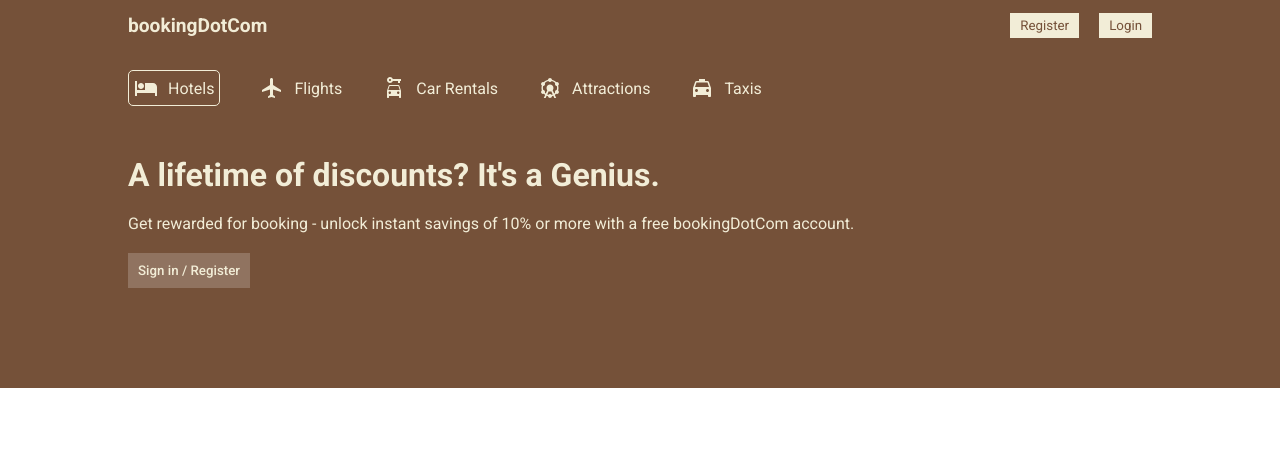
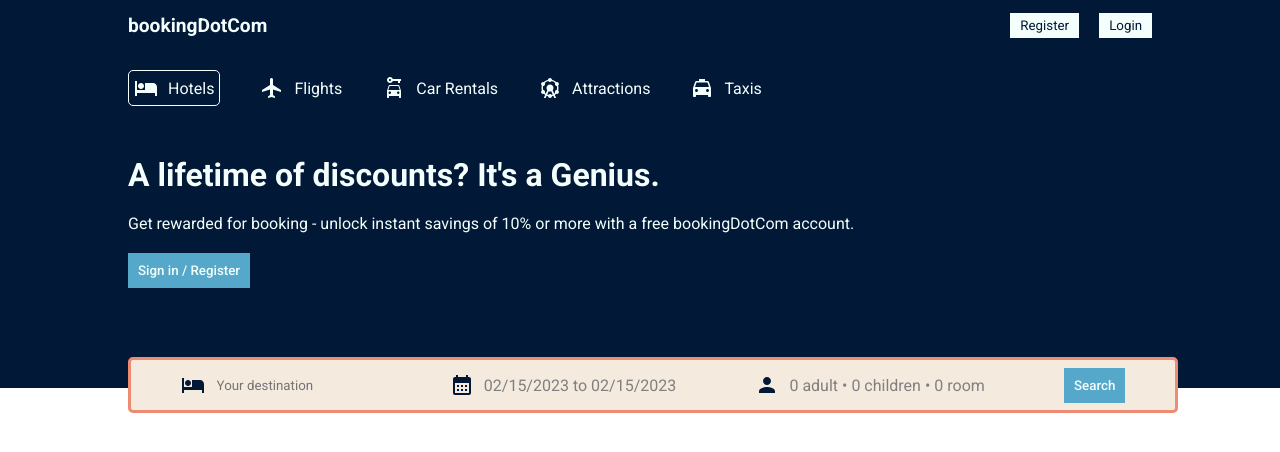
Before and after one commit to OutcastR07/booking-app, a React (Create React App) app in the folder frontend/: page / in a window 1280 px wide. Shown: the top 452 px of the page. Built offline with nearby package versions, Linux system fonts and the light colour scheme.

Commit message:
search-bar design

```diff
--- a/frontend/package.json
+++ b/frontend/package.json
@@ -12,7 +12,9 @@
     "@testing-library/jest-dom": "^5.16.5",
     "@testing-library/react": "^13.4.0",
     "@testing-library/user-event": "^13.5.0",
+    "date-fns": "^2.29.3",
     "react": "^18.2.0",
+    "react-date-range": "^1.4.0",
     "react-dom": "^18.2.0",
     "react-router-dom": "^6.8.1",
     "react-scripts": "5.0.1",
--- a/frontend/src/components/header/Header.css
+++ b/frontend/src/components/header/Header.css
@@ -1,14 +1,19 @@
 .header {
-    background-color: #755139FF;
-    color: #F2EDD7FF;
+    background-color: #011936FF;
+    color: #F4FFFDFF;
     display: flex;
     justify-content: center;
+    position: relative;
 }
 
 .header__container {
     width: 100%;
     max-width: 1024px;
     margin: 20px 0px 100px 0px;
+}
+
+.header__container.listMode {
+    margin: 20px 0px 0px 0px;
 }
 
 .header__list {
@@ -25,7 +30,7 @@
 }
 
 .header__listItem.active {
-    border: 1px solid #F2EDD7FF;
+    border: 1px solid #F4FFFDFF;
     padding: 5px;
     border-radius: 5px;
 }
@@ -35,10 +40,98 @@
 }
 
 .header__button {
-    background-color: #907360;
-    color: #F2EDD7FF;
+    background-color: #56A8CBFF;
+    color: #F4FFFDFF;
     font-weight: 500;
     border: none;
     padding: 10px;
     cursor: pointer;
 }
+
+.header__search {
+    height: 30px;
+    background-color: #F4EADE;
+    border: 3px solid #ED8C72;
+    display: flex;
+    align-items: center;
+    justify-content: space-around;
+    padding: 10px;
+    border-radius: 5px;
+    position: absolute;
+    bottom: -25px;
+    width: 100%;
+    max-width: 1024px;
+}
+
+.header__icon {
+    color: #011936FF
+}
+
+.header__searchItem {
+    display: flex;
+    align-items: center;
+    gap: 10px;
+}
+
+.header__searchInput {
+    border: none;
+    outline: none;
+    background-color: #F4EADE;
+}
+
+.header__searchText {
+    cursor: pointer;
+    color: grey;
+}
+
+.date {
+    position: absolute;
+    top: 50px;
+}
+
+.options {
+    position: absolute;
+    top: 50px;
+    background-color: white;
+    color: #011936FF;
+    border-radius: 5px;
+    -webkit-box-shadow: 0px 0px 10px -5px rgba(0, 0, 0, 0.4);
+    box-shadow: 0px 0px 10px -5px rgba(0, 0, 0, 0.4);
+}
+
+.options__item {
+    width: 200px;
+    display: flex;
+    justify-content: space-between;
+    margin: 10px;
+}
+
+.options__counter {
+    display: flex;
+    align-items: center;
+    gap: 10px;
+    font-size: 12px;
+    color: #011936FF;
+}
+
+.options__counterDecrease {
+    width: 30px;
+    height: 30px;
+    border: 1px solid #ED8C72;
+    color: #011936FF;
+    cursor: pointer;
+    background-color: white;
+}
+
+.options__counterIncrease {
+    width: 30px;
+    height: 30px;
+    border: 1px solid #ED8C72;
+    color: #011936FF;
+    cursor: pointer;
+    background-color: white;
+}
+
+.options__counterDecrease:disabled {
+    cursor: not-allowed;
+}
--- a/frontend/src/components/header/Header.jsx
+++ b/frontend/src/components/header/Header.jsx
@@ -5,11 +5,43 @@ import FlightIcon from '@mui/icons-material/Flight';
 import CarRentalIcon from '@mui/icons-material/CarRental';
 import LocalTaxiIcon from '@mui/icons-material/LocalTaxi';
 import AttractionsIcon from '@mui/icons-material/Attractions';
+import CalendarMonthIcon from '@mui/icons-material/CalendarMonth';
+import PersonIcon from '@mui/icons-material/Person';
+import { DateRange } from 'react-date-range';
+import { useState } from 'react';
+import 'react-date-range/dist/styles.css'; // main css file
+import 'react-date-range/dist/theme/default.css'; // theme css file
+import { format } from 'date-fns';
 
-const Header = () => {
+const Header = ({ type }) => {
+
+    const [openCalendar, setOpenCalendar] = useState(false);
+    const [date, setDate] = useState([
+        {
+            startDate: new Date(),
+            endDate: new Date(),
+            key: 'selection'
+        }
+    ]);
+    const [openOptions, setOpenOptions] = useState(false);
+    const [options, setOptions] = useState({
+        adult: 0,
+        children: 0,
+        room: 0,
+    })
+
+    const handleOption = (name, operation) => {
+        setOptions((prev) => {
+            return {
+                ...prev,
+                [name]: operation === "i" ? options[name] + 1 : options[name] - 1,
+            }
+        })
+    }
+
     return (
         <div className='header'>
-            <div className="header__container">
+            <div className={type === "list" ? "header__container listMode" : "header__container"}>
                 <div className="header__list">
                     <div className="header__listItem active">
                         <HotelIcon />
@@ -32,6 +64,8 @@ const Header = () => {
                         <span>Taxis</span>
                     </div>
                 </div>
+                {type !== "list" &&
+                    <>
                         <h1 className="header__title">
                             A lifetime of discounts? It's a Genius.
                         </h1>
@@ -41,6 +75,105 @@ const Header = () => {
                         <button className="header__button">
                             Sign in / Register
                         </button>
+                        <div className="header__search">
+                            <div className="header__searchItem">
+                                <HotelIcon className='header__icon' />
+                                <input
+                                    type="text"
+                                    placeholder='Your destination' className='header__searchInput'
+                                />
+                            </div>
+                            <div className="header__searchItem">
+                                <CalendarMonthIcon className='header__icon' />
+                                <span
+                                    onClick={() => setOpenCalendar(!openCalendar)}
+                                    className='header__searchText'>
+                                    {`${format(date[0].startDate, "MM/dd/yyyy")} to ${format(date[0].endDate, "MM/dd/yyyy")}`}
+                                </span>
+                                {openCalendar && <DateRange
+                                    editableDateInputs={true}
+                                    onChange={item => setDate([item.selection])}
+                                    moveRangeOnFirstSelection={false}
+                                    ranges={date}
+                                    className="date"
+                                />}
+                            </div>
+                            <div className="header__searchItem">
+                                <PersonIcon className='header__icon' />
+                                <span
+                                    className='header__searchText'
+                                    onClick={() => setOpenOptions(!openOptions)}>
+                                    {`${options.adult} adult • ${options.children} children • ${options.room} room`}
+                                </span>
+                                {openOptions && <div className="options">
+                                    <div className="options__item">
+                                        <span className='options__text'>Adult</span>
+                                        <div className="options__counter">
+                                            <button
+                                                disabled={options.adult <= 1}
+                                                className="options__counterDecrease"
+                                                onClick={() => handleOption("adult", "d")}>
+                                                -
+                                            </button>
+                                            <span
+                                                className='option__counterNumber'>
+                                                {options.adult}
+                                            </span>
+                                            <button
+                                                className="options__counterIncrease"
+                                                onClick={() => handleOption("adult", "i")}>
+                                                +
+                                            </button>
+                                        </div>
+                                    </div>
+                                    <div className="options__item">
+                                        <span className='options__text'>Children</span>
+                                        <div className="options__counter">
+                                            <button
+                                                disabled={options.children <= 0}
+                                                className="options__counterDecrease"
+                                                onClick={() => handleOption("children", "d")}>
+                                                -
+                                            </button>
+                                            <span
+                                                className='option__counterNumber'>
+                                                {options.children}
+                                            </span>
+                                            <button
+                                                className="options__counterIncrease"
+                                                onClick={() => handleOption("children", "i")}>
+                                                +
+                                            </button>
+                                        </div>
+                                    </div>
+                                    <div className="options__item">
+                                        <span className='options__text'>Room</span>
+                                        <div className="options__counter">
+                                            <button
+                                                disabled={options.room <= 1}
+                                                className="options__counterDecrease"
+                                                onClick={() => handleOption("room", "d")}>
+                                                -
+                                            </button>
+                                            <span
+                                                className='option__counterNumber'>
+                                                {options.room}
+                                            </span>
+                                            <button
+                                                className="options__counterIncrease"
+                                                onClick={() => handleOption("room", "i")}>
+                                                +
+                                            </button>
+                                        </div>
+                                    </div>
+                                </div>}
+                            </div>
+                            <div className="header__searchItem">
+                                <button className='header__button'>Search</button>
+                            </div>
+                        </div>
+                    </>
+                }
             </div>
         </div>
     )
--- a/frontend/src/components/navbar/Navbar.css
+++ b/frontend/src/components/navbar/Navbar.css
@@ -1,6 +1,6 @@
 .navbar {
     height: 50px;
-    background-color: #755139FF;
+    background-color: #011936FF;
     display: flex;
     justify-content: center;
 }
@@ -8,7 +8,7 @@
 .navbar__container {
     width: 100%;
     max-width: 1024px;
-    color: #F2EDD7FF;
+    color: #F4FFFDFF;
     display: flex;
     align-items: center;
     justify-content: space-between;
@@ -24,6 +24,6 @@
     border: none;
     padding: 5px 10px;
     cursor: pointer;
-    color: #755139FF;
-    background-color: #F2EDD7FF;
+    color: #011936FF;
+    background-color: #F4FFFDFF;
 }
--- a/frontend/src/pages/list/List.jsx
+++ b/frontend/src/pages/list/List.jsx
@@ -1,8 +1,13 @@
 import React from 'react'
+import Header from '../../components/header/Header'
+import Navbar from '../../components/navbar/Navbar'
 
 const List = () => {
     return (
-        <div>List</div>
+        <div>
+            <Navbar />
+            <Header type="list" />
+        </div>
     )
 }
 
```
Also changed, not shown: 1 other file (tests, documents, lock files or other folders). Lines whose indentation alone changed are shown as unchanged.
